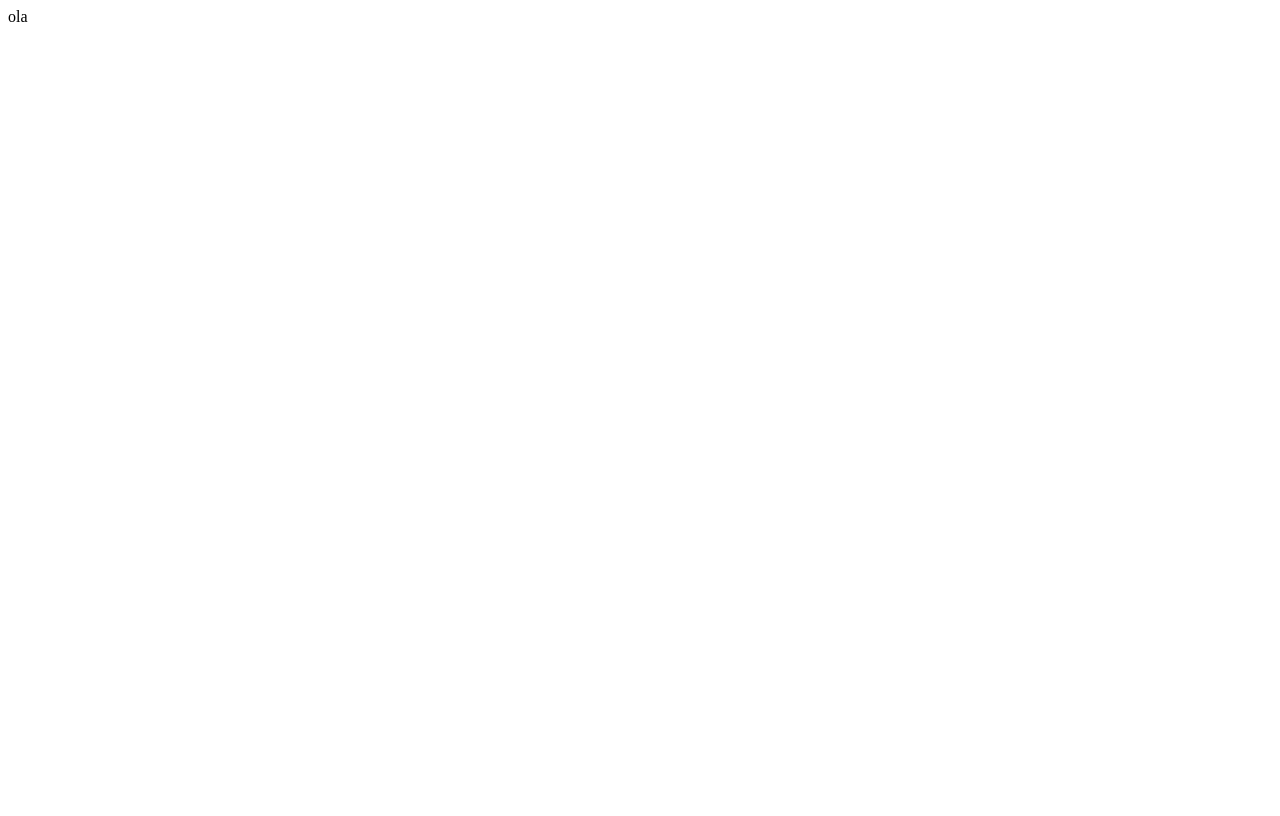
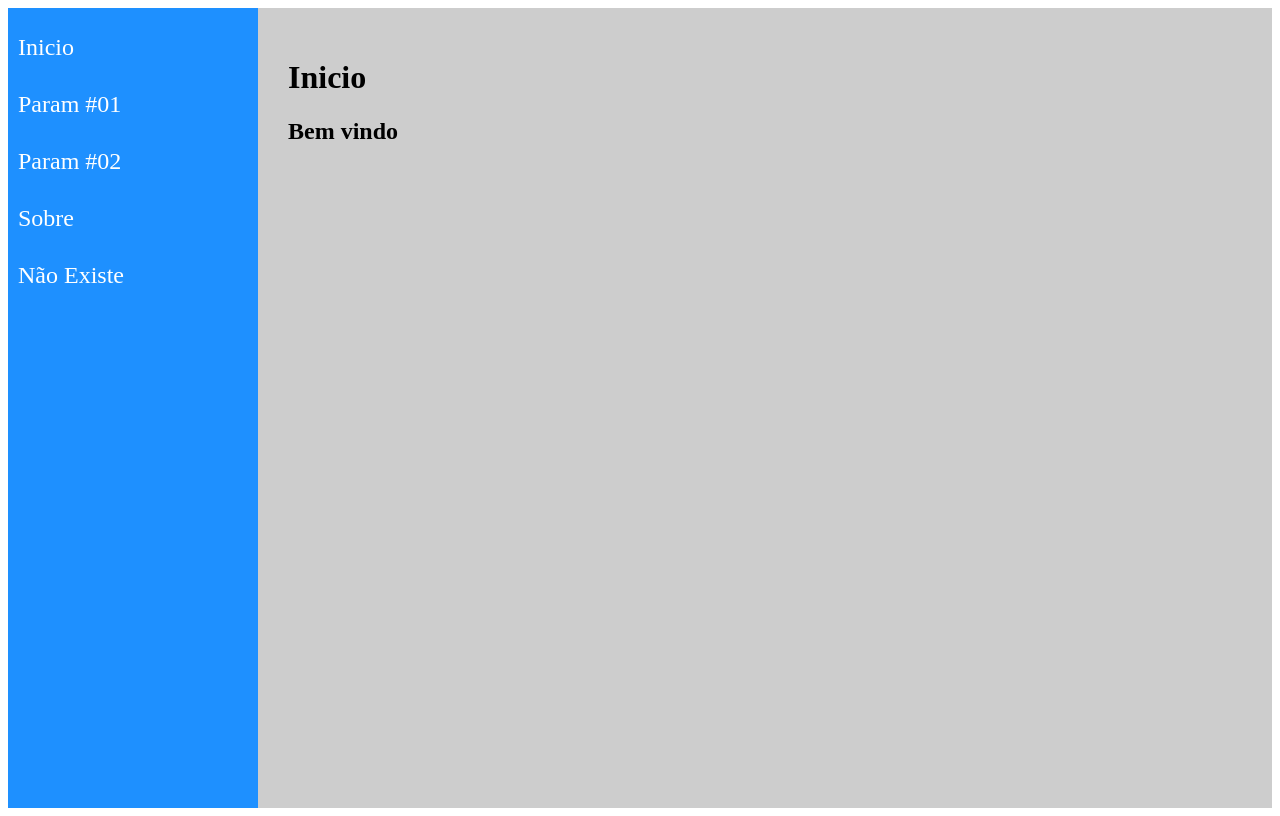
Before and after one commit to Alexandrodasilva/navegacao, a React (Create React App) app: page / in a window 1280 px wide. Built offline with nearby package versions, Linux system fonts and the light colour scheme.

Commit message:
fiz alguns componentes e rotas para mudar de pág, com a biblioteca react-router-dom

```diff
--- a/src/componets/layout/Content.css
+++ b/src/componets/layout/Content.css
@@ -0,0 +1,6 @@
+.Content{
+    display: flex;
+    flex-grow: 1;
+    background-color: #cdcdcd;
+    padding: 30px;
+}
--- a/src/componets/layout/Content.jsx
+++ b/src/componets/layout/Content.jsx
@@ -1,9 +1,19 @@
 import React from "react";
-
+import {Routes, Route} from 'react-router-dom';
+import About from '../../views/exemples/About';
+import Home from '../../views/exemples/Home';
+import NotFound from "../../views/exemples/NotFound";
+import Param from "../../views/exemples/Param";
+import './Content.css'
 function Content(props){
     return(
         <main className="Content" >
-                content
+                <Routes>
+                    <Route path="/about" element={<About />} />
+                    <Route path="/param/:id" element={<Param />} />
+                    <Route path="/" exact element={<Home />} />
+                    <Route path="*" exact element={<NotFound />} />
+                </Routes>
         </main>
     )
 }
--- a/src/componets/layout/Menu.css
+++ b/src/componets/layout/Menu.css
@@ -0,0 +1,28 @@
+.Menu{
+    display: flex;
+    flex-basis: 250px;
+    background-color: #1e90ff;
+}
+.Menu nav{
+    flex-:1;
+}
+.Menu ul{
+    list-style: none;
+    padding: 0%;
+}
+
+.Menu li{
+    display: flex;
+}
+
+.Menu li a {
+    text-decoration: none;
+    color: #fff;
+    font-size: 1.5rem;
+    margin-bottom: 10px;
+    padding: 10px;
+    flex:1;
+}
+.Menu li a:hover{
+    background-color: #00000020;
+}
--- a/src/componets/layout/Menu.jsx
+++ b/src/componets/layout/Menu.jsx
@@ -1,11 +1,29 @@
 import React from "react";
-
+import {Link} from 'react-router-dom'
+import './Menu.css'
 function Menu(props){
     return(
-        <aside className="Menu">
-            <h1>Inicio</h1>
-            <p>bem vindo</p>
-        </aside>
+        <div className="Menu">
+            <nav>
+                <ul>
+                    <li>
+                        <Link to="/">Inicio</Link>
+                    </li>
+                    <li>
+                        <Link to="/param/123">Param #01</Link>
+                    </li>
+                    <li>
+                        <Link to="/param/legal">Param #02</Link>
+                    </li>
+                    <li>
+                        <Link to="/about">Sobre</Link>
+                    </li>
+                    <li>
+                        <Link to="/naoExiste">Não Existe</Link>
+                    </li>
+                </ul>
+            </nav>
+        </div>
     )
 }
 
--- /dev/null
+++ b/src/index.css
@@ -0,0 +1,3 @@
+.body{
+    margin: 0;
+}
--- a/src/views/App.css
+++ b/src/views/App.css
@@ -1,3 +1,4 @@
 .App{
-
+    display: flex;
+    height: 100vh;
 }
--- a/src/views/App.jsx
+++ b/src/views/App.jsx
@@ -1,10 +1,16 @@
 import React from "react";
-
+import {BrowserRouter} from 'react-router-dom'
+import Menu from "../componets/layout/Menu";
+import Content from "../componets/layout/Content";
+import './App.css'
 
 function  App(props){
     return(
         <div className="App">
-            ola
+            <BrowserRouter>
+                <Menu></Menu>
+                <Content></Content>
+            </BrowserRouter>
         </div>
     )
 }
--- a/src/views/exemples/About.jsx
+++ b/src/views/exemples/About.jsx
@@ -2,10 +2,10 @@ import React from "react";
 
 function About(props){
     return(
-        <main className="About" >
+        <div className="About" >
             <h1>Sobre</h1>
-            <p>O nosso sistema foi criado ...</p>
-        </main>
+            <h2>O nosso sistema foi criado ...</h2>
+        </div>
     )
 }
 
--- a/src/views/exemples/Home.jsx
+++ b/src/views/exemples/Home.jsx
@@ -3,7 +3,8 @@ import React from "react";
 function Home(props){
     return(
         <main className="Home" >
-                Home
+                <h1>Inicio</h1>
+                <h2>Bem vindo</h2>
         </main>
     )
 }
--- /dev/null
+++ b/src/views/exemples/NotFound.jsx
@@ -0,0 +1,12 @@
+import React from "react";
+
+function NotFound(props){
+    return(
+        <div className="NotFound">
+            <h1>404</h1>
+            <h2>Opssss... Página não encontrada!</h2>
+        </div>
+    );
+}
+
+export default NotFound;
--- /dev/null
+++ b/src/views/exemples/Param.jsx
@@ -0,0 +1,13 @@
+import React from "react";
+import {useParams} from'react-router-dom'
+function Param(props){
+    const {id} = useParams()
+    return(
+        <main className="Param" >
+                <h1>Param</h1>
+                <h2>Valor:{id} !!</h2>
+        </main>
+    )
+}
+
+export default Param
```
